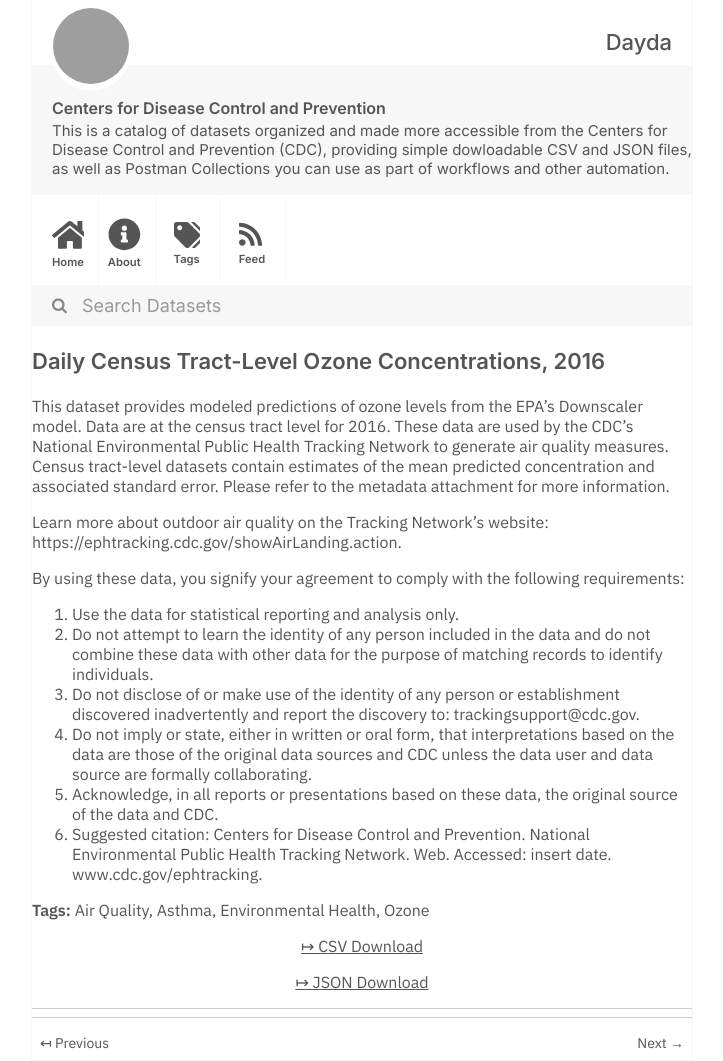
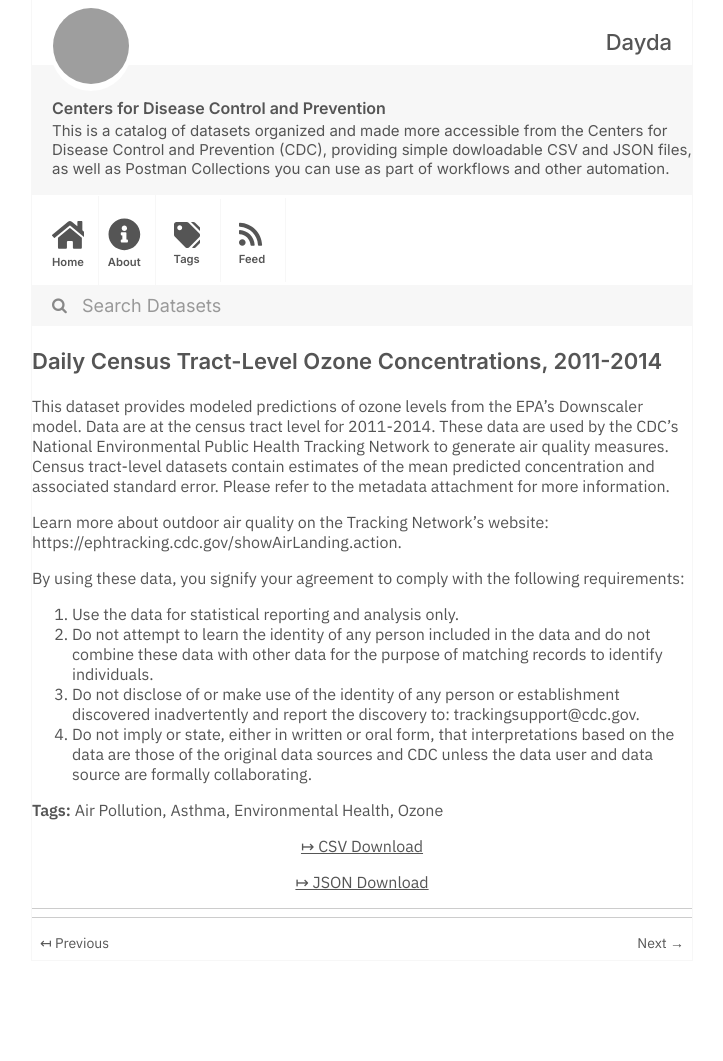
Before and after one commit to dayda-entities/centers-for-disease-control-and-prevention, a Jekyll site: the page built from _posts/2020-11-12-daily-census-tract-level-ozone.md, in a window 1280 px wide. Shown: the whole page, without its empty margins (278-1001 px from the left). Built offline with Jekyll 4.4.1, drawn with Linux system fonts in a browser that asks for light colours; after the commit the page ends 961 px from its top, so only the background shows below that; grey boxes are pictures that could not be loaded.

Commit message:
Publish Data

```diff
--- a/_posts/2020-11-12-daily-census-tract-level-ozone.md
+++ b/_posts/2020-11-12-daily-census-tract-level-ozone.md
@@ -1,28 +1,26 @@
 ---
-title: 'Daily Census Tract-Level Ozone Concentrations, 2016'
-created: '2020-11-12T12:14:02.296001'
-modified: '2021-04-21T19:21:28.998616'
+title: 'Daily Census Tract-Level Ozone Concentrations, 2011-2014'
+created: '2020-11-12T12:12:40.878392'
+modified: '2021-04-21T19:12:22.309163'
 state: active
 type: dataset
 tags:
-  - Air Quality
+  - Air Pollution
   - Asthma
   - Environmental Health
   - Ozone
 groups: []
-csv_url: 'https://data.cdc.gov/api/views/cicv-w9dv/rows.csv?accessType=DOWNLOAD'
-json_url: 'https://data.cdc.gov/api/views/cicv-w9dv/rows.json?accessType=DOWNLOAD'
+csv_url: 'https://data.cdc.gov/api/views/372p-dx3h/rows.csv?accessType=DOWNLOAD'
+json_url: 'https://data.cdc.gov/api/views/372p-dx3h/rows.json?accessType=DOWNLOAD'
 layout: post
 
 ---
-This dataset provides modeled predictions of ozone levels from the EPA's Downscaler model. Data are at the census tract level for 2016. These data are used by the CDC's National Environmental Public Health Tracking Network to generate air quality measures. Census tract-level datasets contain estimates of the mean predicted concentration and associated standard error. Please refer to the metadata attachment for more information.
+This dataset provides modeled predictions of ozone levels from the EPA's Downscaler model. Data are at the census tract level for 2011-2014. These data are used by the CDC's National Environmental Public Health Tracking Network to generate air quality measures. Census tract-level datasets contain estimates of the mean predicted concentration and associated standard error. Please refer to the metadata attachment for more information.
 
 Learn more about outdoor air quality on the Tracking Network's website: https://ephtracking.cdc.gov/showAirLanding.action.
 
 By using these data, you signify your agreement to comply with the following requirements:
-1. Use the data for statistical reporting and analysis only.
-2. Do not attempt to learn the identity of any person included in the data and do not combine these data with other data for the purpose of matching records to identify individuals.
-3. Do not disclose of or make use of the identity of any person or establishment discovered inadvertently and report the discovery to: trackingsupport@cdc.gov.
-4. Do not imply or state, either in written or oral form, that interpretations based on the data are those of the original data sources and CDC unless the data user and data source are formally collaborating.
-5. Acknowledge, in all reports or presentations based on these data, the original source of the data and CDC.
-6. Suggested citation: Centers for Disease Control and Prevention. National Environmental Public Health Tracking Network. Web. Accessed: insert date. www.cdc.gov/ephtracking.
+1.	Use the data for statistical reporting and analysis only.
+2.	Do not attempt to learn the identity of any person included in the data and do not combine these data with other data for the purpose of matching records to identify individuals.
+3.	Do not disclose of or make use of the identity of any person or establishment discovered inadvertently and report the discovery to: trackingsupport@cdc.gov.
+4.	Do not imply or state, either in written or oral form, that interpretations based on the data are those of the original data sources and CDC unless the data user and data source are formally collaborating.
```
